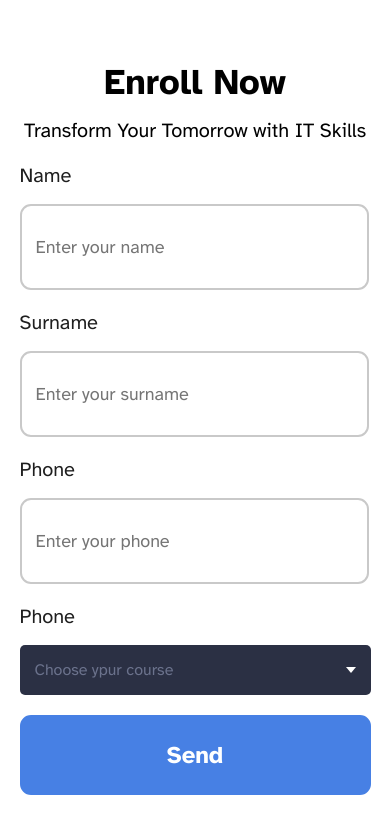
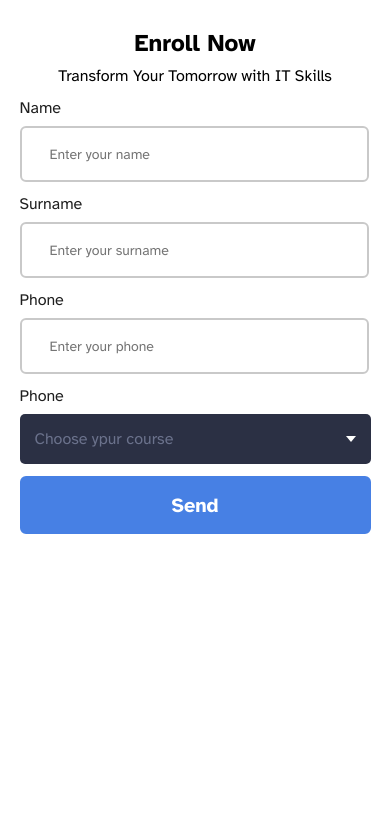
Before and after one commit to ElmanSafarli/Netline-Academy-2.0, a plain HTML site: page sendData.html in a window 390 px wide. Drawn offline with Linux system fonts and the light colour scheme.

Commit message:
educate-style

```diff
--- a/styles/main.css
+++ b/styles/main.css
@@ -2057,6 +2057,67 @@ details[open] .faq__summary:after {
     }
 
     .faq__detail {
-        padding: 5px 0 22px 0;
-    }
-}
+        padding: 0px 0 24px 0;
+        margin: 18px 0;
+    }
+
+    .course-moreInfo-card-content {
+        padding: 4px 14px;
+    }
+
+    .course-moreInfo-card-btn a {
+        font-size: 18px;
+        height: 48px;
+    }
+
+    .course-moreInfo-card-price {
+        margin: 12px 0;
+    }
+
+    .course-moreInfo-card-price p {
+        font-size: 22px;
+        margin-right: 10px;
+    }
+
+    .course-moreInfo-card-price span {
+        font-size: 14px;
+    }
+
+    /* Send Data */
+    .sendData-title {
+        font-size: 24px;
+    }
+
+    .sendData-text {
+        font-size: 16px;
+        margin: 8px 0;
+    }
+
+    .sendData-input input {
+        height: 50px;
+        border-radius: 6px;
+        padding-left: 8%;
+        width: 90%;
+        font-size: 14px;
+    }
+
+    .sendData-input-title {
+        font-size: 16px;
+        margin-bottom: 8px;
+    }
+
+    .sendData-input {
+        margin: 12px 0;
+    }
+
+    .sendData-form form button {
+        border-radius: 6px;
+        height: 58px;
+        font-weight: 600;
+        font-size: 20px;
+    }
+
+    .sendData-form {
+        margin: 28px auto;
+    }
+}
```
